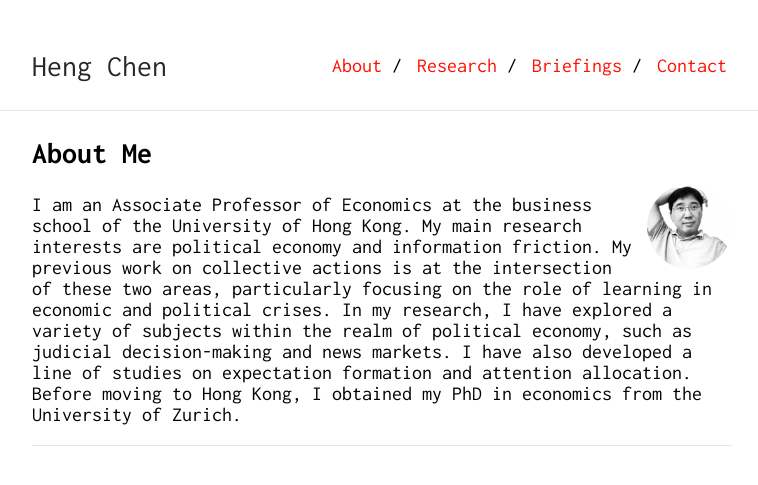
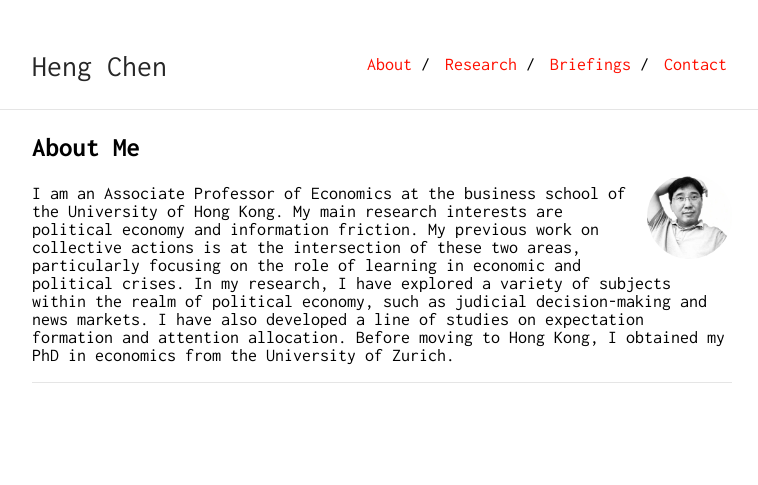
Before and after one commit to Shuyan0210611X/henrychen.github.io, a Jekyll site: the page built from index.md, in a window 1280 px wide. Shown: the top 485 px of the page, without its empty margins (258-1016 px from the left). Built offline with Jekyll 4.4.1, drawn with Linux system fonts in a browser that asks for light colours; our own code applies the rules of GitHub Pages for plain Markdown files.

Commit message:
Update _style.scss

```diff
--- a/_sass/_style.scss
+++ b/_sass/_style.scss
@@ -12,7 +12,7 @@ html {
 body {
     margin: 0;
     font-family: "Inconsolata";
-    font-size: 20px; /* 默认字体大小 */
+    font-size: 18px; /* 默认字体大小 */
     height: 100%;
 }
 a {
```
